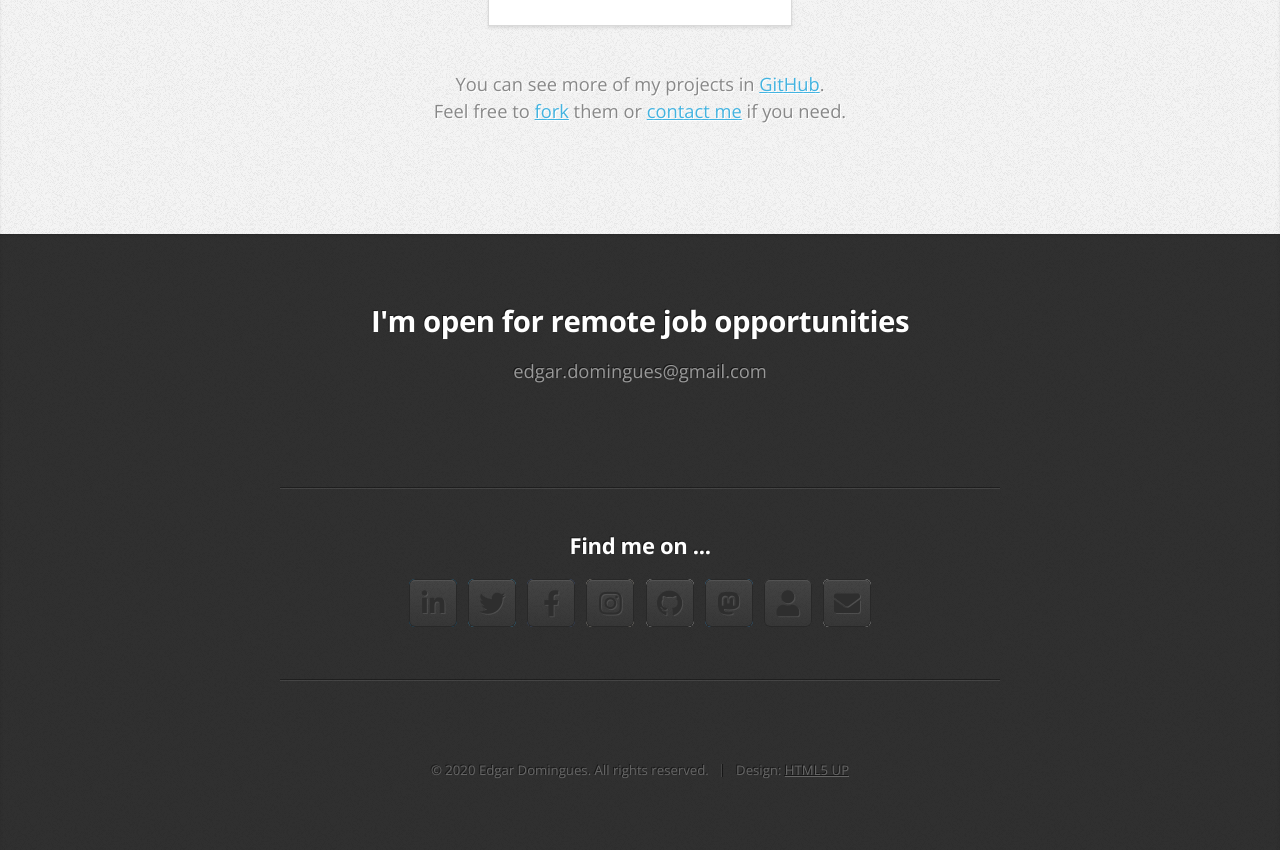
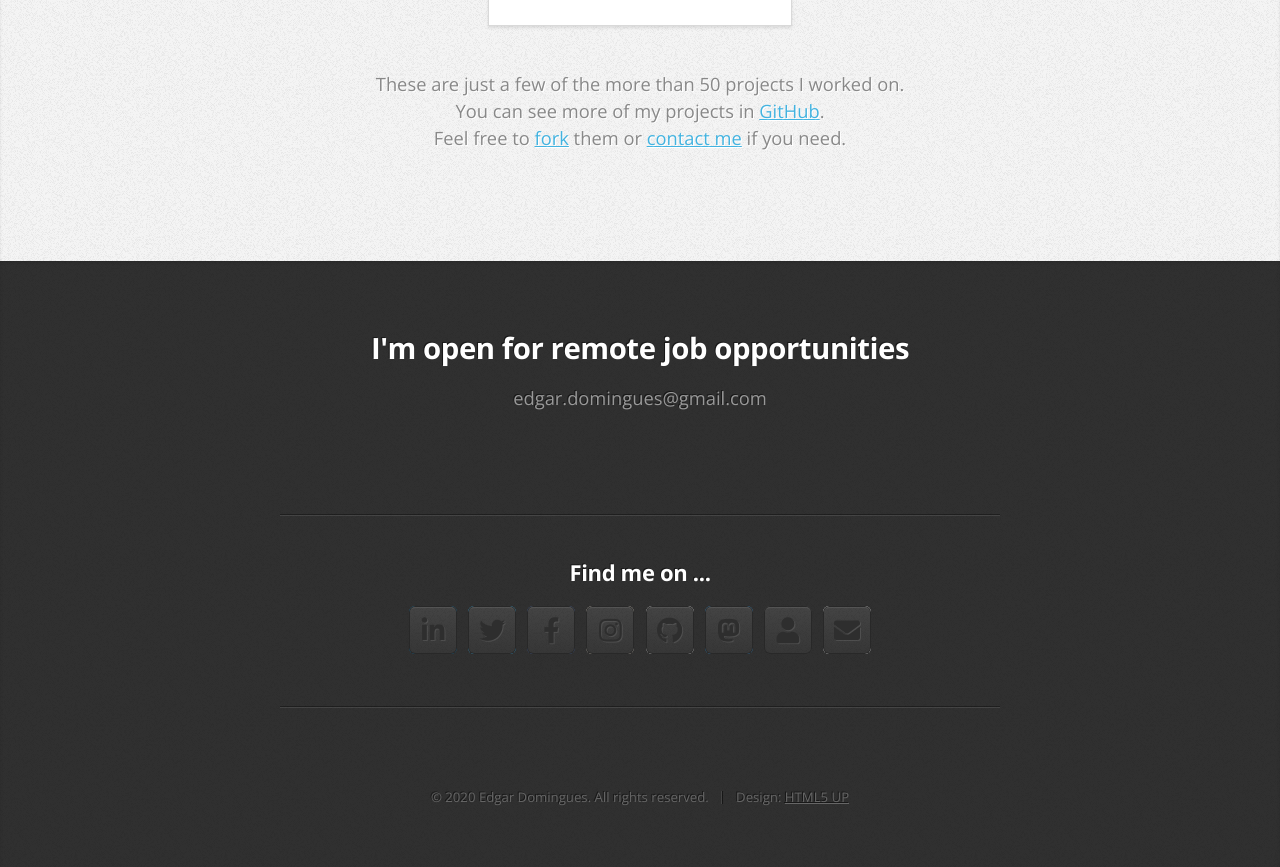
Before and after one commit to edomingues/edomingues.github.io, a plain HTML site: page index.html in a window 1280 px wide. Shown: the part 2369-3236 px from the top of the page. Drawn offline with nearby package versions, Linux system fonts and the light colour scheme.

Commit message:
update portfolio footer text

```diff
--- a/index.html
+++ b/index.html
@@ -130,8 +130,9 @@
 						</div>
 					</div>
 					<footer>
-						<p>You can see more of my projects in <a href="https://github.com/edomingues" target="_blank" >GitHub</a>.
-							<br>Feel free to <a href="https://guides.github.com/activities/forking/" target="_blank">fork</a> them or <a href="#contact" class="scrolly">contact me</a> if you need.</p>
+						<p>These are just a few of the more than 50 projects I worked on.<br>
+						You can see more of my projects in <a href="https://github.com/edomingues" target="_blank" >GitHub</a>.<br>
+						Feel free to <a href="https://guides.github.com/activities/forking/" target="_blank">fork</a> them or <a href="#contact" class="scrolly">contact me</a> if you need.</p>
 						<!--a href="#contact" class="button large scrolly">Get in touch with me</a-->
 					</footer>
 				</div>
```
